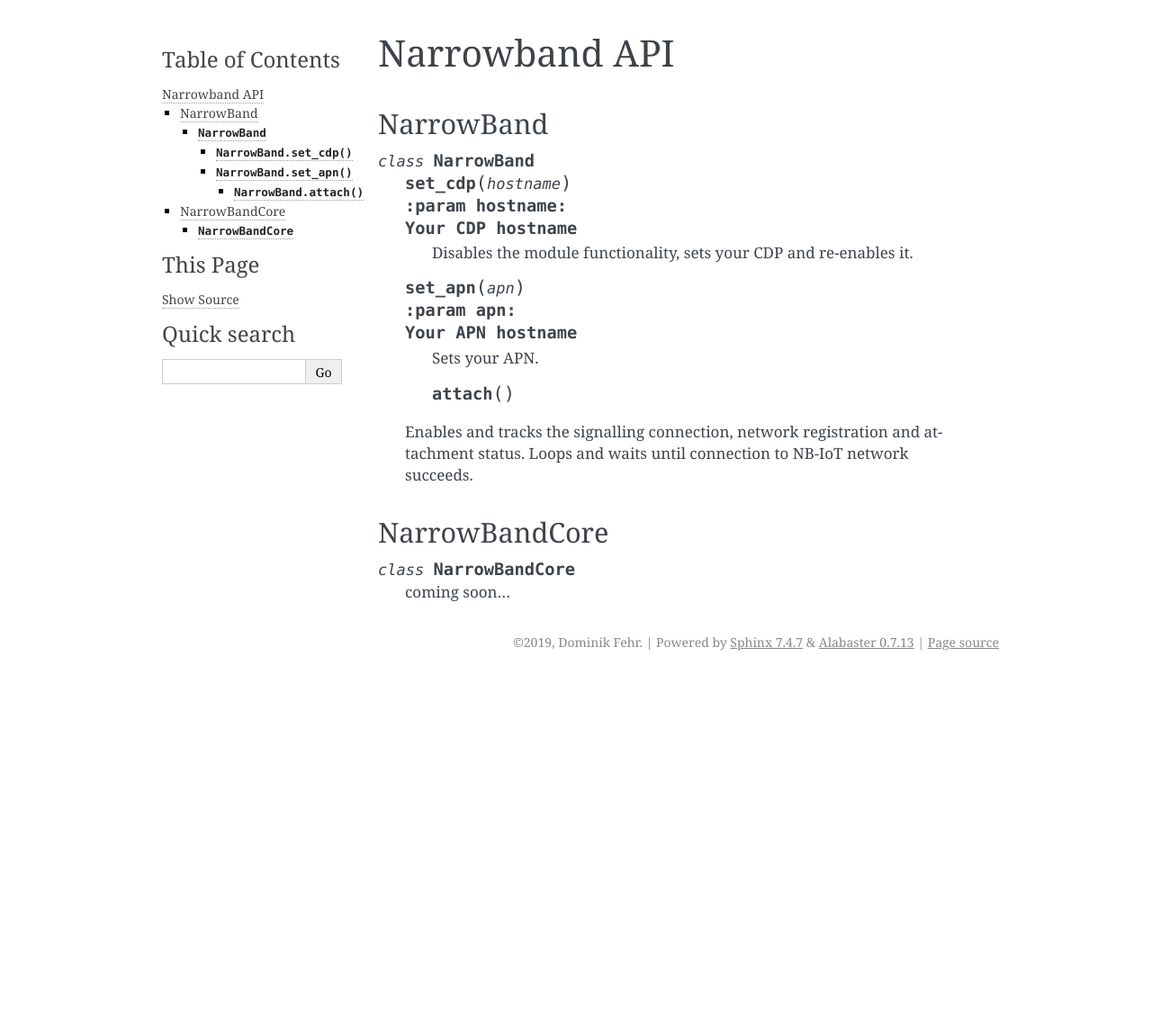
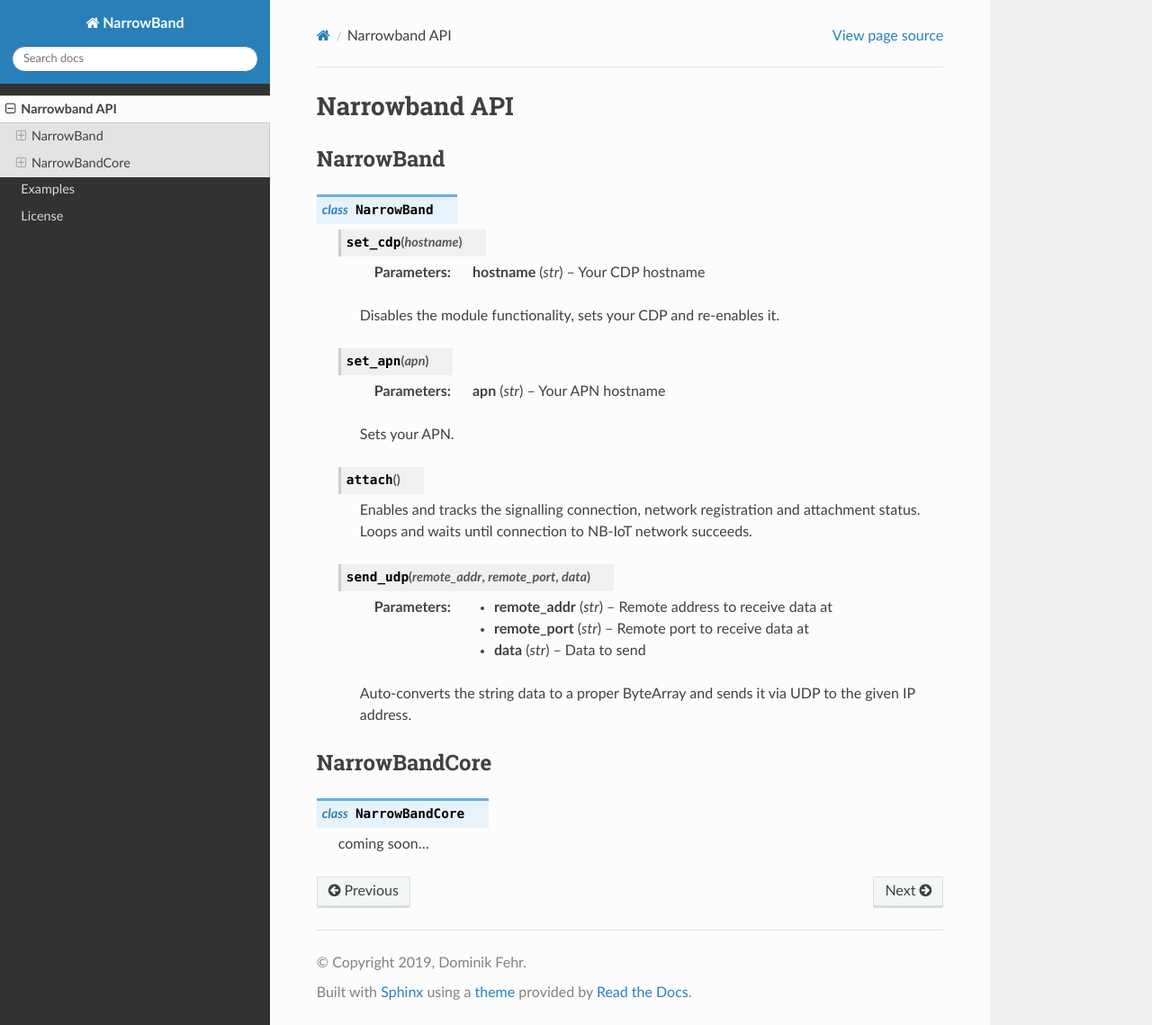
Before and after one commit to thingforward/nbiot-python, a Sphinx documentation site: the page built from docs/narrowband.rst, in a window 1280 px wide and 1139 px high. Shown: the whole window at 90% size. Built offline with Sphinx 7.4.7 and the Read the Docs theme 2.0.0, drawn with Linux system fonts in a browser that asks for light colours.

Commit message:
update docs

```diff
--- a/docs/conf.py
+++ b/docs/conf.py
@@ -26,7 +26,7 @@ author = 'Dominik Fehr'
 # The short X.Y version
 version = ''
 # The full version, including alpha/beta/rc tags
-release = '0.2.2'
+release = '0.2.0'
 
 
 # -- General configuration ---------------------------------------------------
@@ -75,7 +75,7 @@ pygments_style = None
 # The theme to use for HTML and HTML Help pages.  See the documentation for
 # a list of builtin themes.
 #
-html_theme = 'alabaster'
+html_theme = 'sphinx_rtd_theme'
 
 # Theme options are theme-specific and customize the look and feel of a theme
 # further.  For a list of options available for each theme, see the
--- a/docs/narrowband.rst
+++ b/docs/narrowband.rst
@@ -7,21 +7,29 @@ NarrowBand
 .. class:: NarrowBand
 
     .. method:: set_cdp(hostname)
-	    :param hostname:
-		    Your CDP hostname
 
-	Disables the module functionality, sets your CDP and re-enables it.
+        :param str hostname: Your CDP hostname
+
+        Disables the module functionality, sets your CDP and re-enables it.
 
     .. method:: set_apn(apn)
-	    :param apn:
-		    Your APN hostname
 
-	Sets your APN.
+        :param str apn: Your APN hostname
 
-	.. method:: attach()
+        Sets your APN.
 
-    Enables and tracks the signalling connection, network registration and attachment status.
-    Loops and waits until connection to NB-IoT network succeeds.
+    .. method:: attach()
+
+        Enables and tracks the signalling connection, network registration and attachment status.
+        Loops and waits until connection to NB-IoT network succeeds.
+
+    .. method:: send_udp(remote_addr, remote_port, data)
+
+        :param str remote_addr: Remote address to receive data at
+        :param str remote_port: Remote port to receive data at
+        :param str data: Data to send
+
+        Auto-converts the string data to a proper ByteArray and sends it via UDP to the given IP address.
 
 NarrowBandCore
 --------------
```
